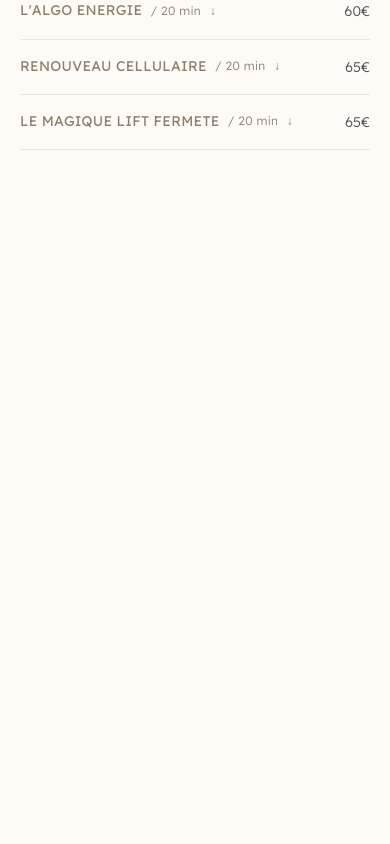
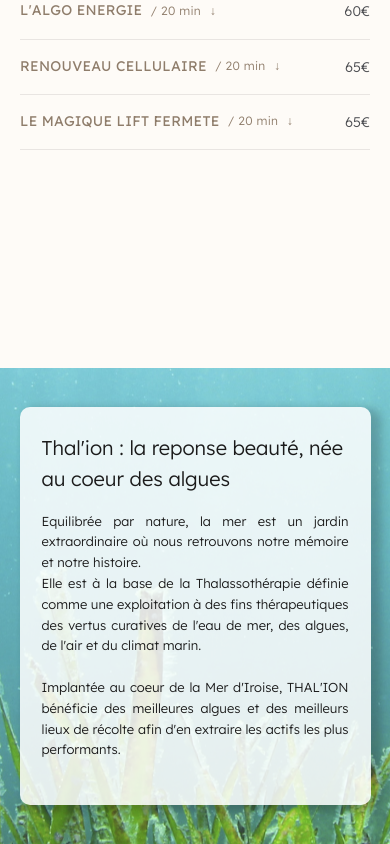
Before and after one commit to ale-sain/institut-project, a Next.js app in the folder test-app/: page / in a window 390 px wide. Shown: the part 5945-6789 px from the top of the page. Before the commit the page ends 6185 px from the top, so only its background shows below. Built offline with nearby package versions, Linux system fonts and the light colour scheme.

Commit message:
first try of thalion section

```diff
--- a/test-app/src/app/page.tsx
+++ b/test-app/src/app/page.tsx
@@ -11,6 +11,7 @@
 import Epilations from './epilation'
 import '../styles/list-epil.css'
 import SoinVisage from './soin-visage'
+import Thalion from './thalion'
 
 export default function Home() {
   useEffect(() => {
@@ -66,6 +67,7 @@
         <Prestations />
         <Epilations />
         <SoinVisage />
+        <Thalion />
       </div>
     </div>
    )
--- /dev/null
+++ b/test-app/src/app/thalion.tsx
@@ -0,0 +1,30 @@
+import React from 'react'
+import AlguesImg from '../img/algues.jpg'
+import ExcellenceImg from '../img/excellencethalion.jpeg'
+import Image from 'next/image'
+import '../styles/thalion.css'
+
+export default function Thalion() {
+  return (
+    <div id="thalion" className="section triplets">
+        <div className="two-images-wrapper">
+            <div className="big-img">
+                <Image src={AlguesImg} alt="water" className="parallx-img" />
+            </div>
+            <div className="small-img opposite">
+                <Image src={ExcellenceImg} alt="excellence" className="parallx-img" />
+            </div>
+            <div className="center-block thalion">
+                <div className="center-content-wrapper thalion">
+                    <h3 className="h3-thalion">Thal&apos;ion : la reponse beauté, née au coeur des algues</h3>
+                    <p className="p-thalion">
+                        Equilibrée par nature, la mer est un jardin extraordinaire où nous retrouvons notre mémoire et notre histoire. <br></br>
+                        Elle est à la base de la Thalassothérapie définie comme une exploitation à des fins thérapeutiques des vertus curatives de l&apos;eau de mer, des algues, de l&apos;air et du climat marin. <br></br>
+                        <br></br>Implantée au coeur de la Mer d&apos;Iroise, THAL&apos;ION bénéficie des meilleures algues et des meilleurs lieux de récolte afin d&apos;en extraire les actifs les plus performants.
+                    </p>
+                </div>
+            </div>
+        </div>
+    </div>
+  )
+}
--- a/test-app/src/styles/globals.css
+++ b/test-app/src/styles/globals.css
@@ -92,3 +92,57 @@
   font-size: 26px;
   line-height: 24px;
 }
+
+.two-images-wrapper {
+  justify-content: space-between;
+  align-items: flex-end;
+  margin-bottom: 112px;
+  display: flex;
+  position: relative;
+}
+
+.big-img {
+  width: 46%;
+  height: 61vw;
+  max-height: 1200px;
+  overflow: hidden;
+}
+
+.parallx-img {
+  width: 100%;
+  height: 120%;
+  object-fit: cover;
+}
+
+.small-img.opposite {
+  align-items: flex-end;
+  display: flex;
+}
+
+.small-img {
+  width: 20%;
+  height: 29vw;
+  overflow: hidden;
+}
+
+.center-block {
+  justify-content: center;
+  align-items: center;
+  display: flex;
+  position: absolute;
+  top: 0%;
+  bottom: 0%;
+  left: 0%;
+  right: 0%;
+}
+
+.center-content-wrapper {
+  max-width: 670px;
+  background-color: #fff;
+  padding: 80px 100px;
+  box-shadow: 7px 4px 8px 3px rgba(0, 0, 0, 0.2);
+}
+
+.section.triplets {
+  margin-top: 8rem;
+}
--- /dev/null
+++ b/test-app/src/styles/thalion.css
@@ -0,0 +1,57 @@
+.p-thalion {
+    text-align: justify;
+}
+
+@media screen and (max-width: 900px) {
+    .center-content-wrapper.thalion {
+        padding: 30px 25px;
+        width:90%;
+        z-index: 1;
+        background-color: rgba(255, 255, 255, 0.85);
+        border-radius: 10px;
+    }
+
+    .p-thalion {
+        font-size:14px;
+        z-index:2;
+    }
+
+    .h3-thalion {
+        font-size: 24px;
+        z-index:2;
+    }
+
+    .center-block.thalion {
+        height:150%;
+        background-image: url('../img/algues.jpg');
+        background-position: center;
+        background-attachment: fixed;
+    }
+}
+
+  @media screen and (max-width: 600px) {
+    .center-content-wrapper.thalion {
+        padding: 25px 22px;
+        width:90%;
+        z-index: 1;
+        background-color: rgba(255, 255, 255, 0.85);
+        border-radius: 10px;
+    }
+
+    .p-thalion {
+        font-size:13px;
+        z-index:2;
+    }
+
+    .h3-thalion {
+        font-size: 20px;
+        z-index:2;
+    }
+
+    .center-block.thalion {
+        height:200%;
+        background-image: url('../img/algues.jpg');
+        background-position: center;
+        background-attachment: fixed;
+    }
+  }
```
Also changed, not shown: test-app/src/img/algues.jpg (added), test-app/src/img/thalgue.webp (added).
